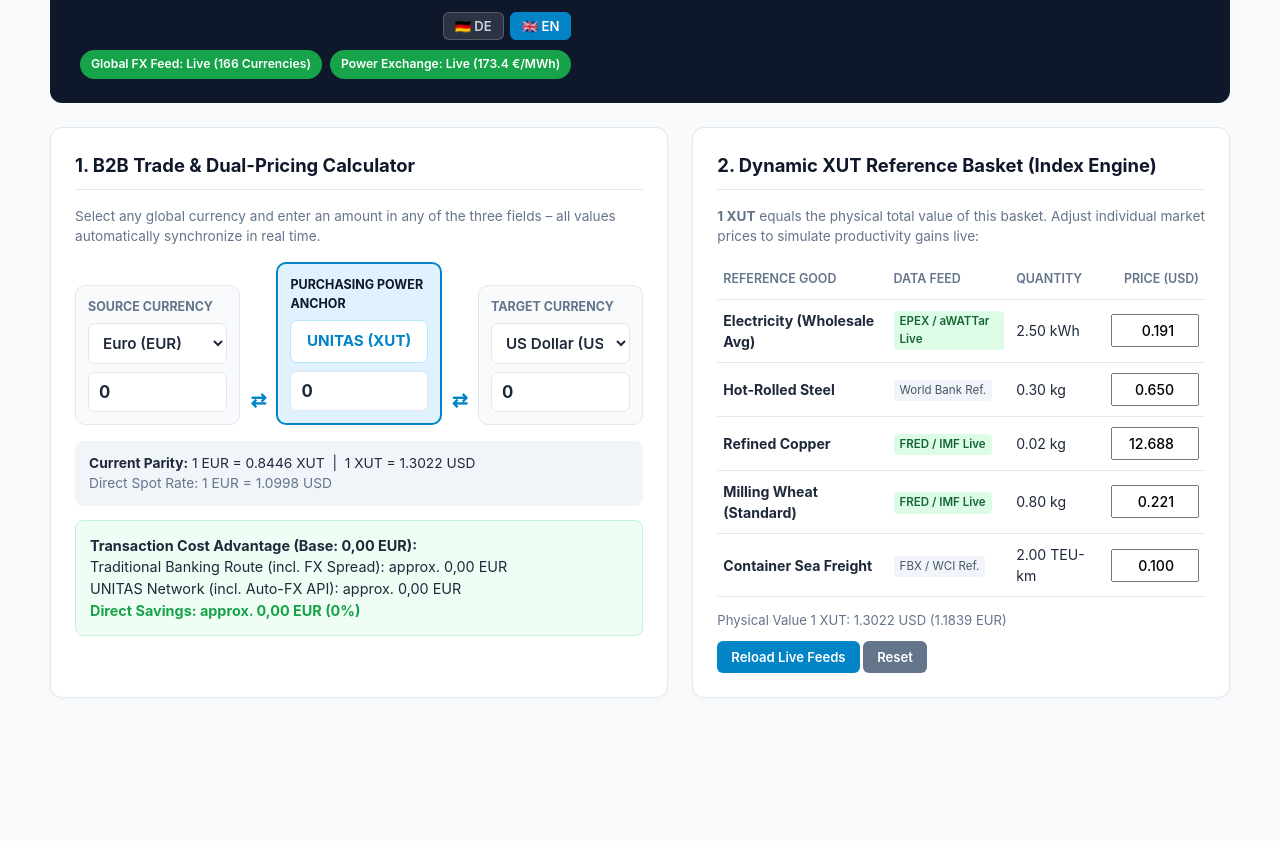
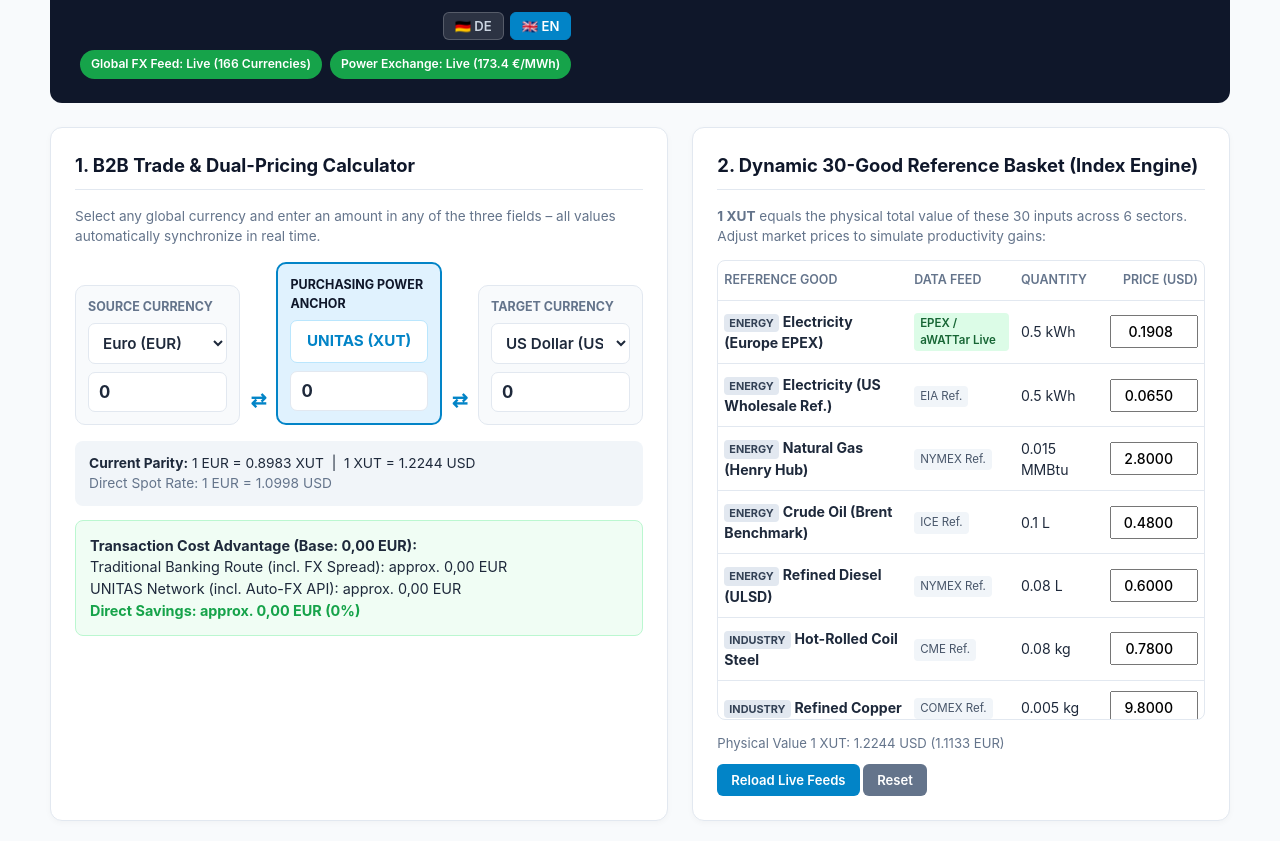
Before and after one commit to UNITAS-XUT/unitas-index, a plain HTML site: page index.html in a window 1280 px wide. Shown: the part 107-948 px from the top of the page. Before the commit the page ends 825 px from the top, so only its background shows below. Drawn offline with Linux system fonts and the light colour scheme.

Commit message:
Update index.html

```diff
--- a/index.html
+++ b/index.html
@@ -45,6 +45,8 @@
         .price-input { width: 88px !important; padding: 6px 8px !important; font-size: 0.88rem !important; text-align: right; font-weight: 500 !important; }
         .status-bar { font-size: 0.82rem; color: var(--muted); margin-top: 14px; display: flex; justify-content: space-between; align-items: center; flex-wrap: wrap; gap: 10px; }
         .action-btn { background: var(--accent); color: white; border: none; padding: 8px 14px; border-radius: 6px; cursor: pointer; font-weight: 600; font-size: 0.82rem; }
+        .basket-scroll { max-height: 460px; overflow-y: auto; border: 1px solid var(--border); border-radius: 8px; }
+        .sec-tag { display: inline-block; font-size: 0.68rem; font-weight: 700; text-transform: uppercase; padding: 1px 5px; border-radius: 4px; background: #e2e8f0; color: #334155; margin-right: 4px; }
     </style>
 </head>
 <body>
@@ -94,6 +96,7 @@
         <div class="card">
             <h2 id="ui-card2-title">2. Dynamischer XUT-Referenzkorb (Index-Engine)</h2>
             <p id="ui-card2-desc" style="font-size: 0.85rem; color: var(--muted);"><strong>1 XUT</strong> entspricht dem physischen Gesamtwert dieses Korbs. Ändern Sie einzelne Marktpreise, um Produktivitätssprünge live zu testen:</p>
+            <div class="basket-scroll">
                 <table>
                     <thead>
                         <tr>
@@ -105,6 +108,7 @@
                     </thead>
                     <tbody id="basket-body"></tbody>
                 </table>
+            </div>
             <div class="status-bar">
                 <span id="basket-usd-total">Basiswert 1 XUT: 1.0000 USD</span>
                 <div>
@@ -129,8 +133,8 @@ var i18n = {
         lblFrom: "Ausgangswährung",
         lblXut: "Kaufkraft-Anker",
         lblTo: "Zielwährung",
-        card2Title: "2. Dynamischer XUT-Referenzkorb (Index-Engine)",
-        card2Desc: "<strong>1 XUT</strong> entspricht dem physischen Gesamtwert dieses Korbs. Ändern Sie einzelne Marktpreise, um Produktivitätssprünge live zu testen:",
+        card2Title: "2. Dynamischer 30-Güter-Referenzkorb (Index-Engine)",
+        card2Desc: "<strong>1 XUT</strong> entspricht dem physischen Gesamtwert dieser 30 Güter über 6 Sektoren. Ändern Sie einzelne Marktpreise für Stresstests:",
         thGood: "Referenzgut",
         thSrc: "Datenquelle",
         thQty: "Menge",
@@ -150,7 +154,18 @@ var i18n = {
         savDirect: "Direkte Ersparnis: ca. {sav} {curr} ({pct} %)",
         srcRef: "Referenzwert",
         srcSim: "Simuliert",
-        goods: { power: "Strom (Großhandel Ø)", steel: "Warmgewalzter Stahl", copper: "Raffiniertes Kupfer", wheat: "Mahlweizen (Standard)", freight: "Container-Seefracht" }
+        goods: {
+            power_eu: "Strom (Europa EPEX Ø)", power_us: "Strom (Nordamerika Ref.)", gas: "Erdgas (Henry Hub)",
+            oil: "Rohöl (Brent Benchmark)", diesel: "Kraftstoff (ULSD Diesel)", steel: "Warmgewalzter Stahl",
+            copper: "Raffiniertes Kupfer", aluminum: "Primäraluminium", iron: "Eisenerz (62% Fe)",
+            gold: "Industriegold", silver: "Industriesilber", platinum: "Platin (Katalysator)",
+            palladium: "Palladium (Elektronik)", lumber: "Nadelschnittholz", cement: "Zement & Klinker",
+            glass: "Flachglas (Industrie)", asphalt: "Asphalt & Bitumen", wheat: "Mahlweizen (CBOT)",
+            corn: "Mais (CBOT)", soybeans: "Sojabohnen (CBOT)", soyoil: "Soja- & Speiseöl",
+            sugar: "Rohzucker (ICE #11)", coffee: "Rohkaffee (Arabica)", cocoa: "Kakao (ICE)",
+            cotton: "Baumwolle (ICE #2)", rice: "Rohreis (CBOT)", sea_freight: "Container-Seefracht",
+            land_freight: "Schienen- & Straßengüter", cloud_cpu: "Cloud-Rechenleistung", cloud_storage: "Cloud-Datenspeicher"
+        }
     },
     en: {
         title: "UNITAS (XUT) – Reference Index & 3-Way Trade Calculator",
@@ -160,8 +175,8 @@ var i18n = {
         lblFrom: "Source Currency",
         lblXut: "Purchasing Power Anchor",
         lblTo: "Target Currency",
-        card2Title: "2. Dynamic XUT Reference Basket (Index Engine)",
-        card2Desc: "<strong>1 XUT</strong> equals the physical total value of this basket. Adjust individual market prices to simulate productivity gains live:",
+        card2Title: "2. Dynamic 30-Good Reference Basket (Index Engine)",
+        card2Desc: "<strong>1 XUT</strong> equals the physical total value of these 30 inputs across 6 sectors. Adjust market prices to simulate productivity gains:",
         thGood: "Reference Good",
         thSrc: "Data Feed",
         thQty: "Quantity",
@@ -181,16 +196,51 @@ var i18n = {
         savDirect: "Direct Savings: approx. {sav} {curr} ({pct}%)",
         srcRef: "Reference Feed",
         srcSim: "Simulated",
-        goods: { power: "Electricity (Wholesale Avg)", steel: "Hot-Rolled Steel", copper: "Refined Copper", wheat: "Milling Wheat (Standard)", freight: "Container Sea Freight" }
+        goods: {
+            power_eu: "Electricity (Europe EPEX)", power_us: "Electricity (US Wholesale Ref.)", gas: "Natural Gas (Henry Hub)",
+            oil: "Crude Oil (Brent Benchmark)", diesel: "Refined Diesel (ULSD)", steel: "Hot-Rolled Coil Steel",
+            copper: "Refined Copper", aluminum: "Primary Aluminum", iron: "Iron Ore (62% Fe)",
+            gold: "Industrial Gold", silver: "Industrial Silver", platinum: "Platinum (Catalyst)",
+            palladium: "Palladium (Electronics)", lumber: "Softwood Lumber", cement: "Cement & Clinker",
+            glass: "Flat Industrial Glass", asphalt: "Asphalt & Bitumen", wheat: "Milling Wheat (CBOT)",
+            corn: "Corn Benchmark (CBOT)", soybeans: "Soybeans (CBOT)", soyoil: "Soybean & Edible Oil",
+            sugar: "Raw Sugar (ICE #11)", coffee: "Arabica Coffee (ICE)", cocoa: "Cocoa Benchmark (ICE)",
+            cotton: "Cotton (ICE #2)", rice: "Rough Rice (CBOT)", sea_freight: "Container Sea Freight",
+            land_freight: "Rail & Road Freight", cloud_cpu: "Cloud Compute (vCPU)", cloud_storage: "Cloud Object Storage"
+        }
     }
 };
-
 var defaultBasket = [
-    { id: "power", sourceKey: "ref", customSource: "Energy-Charts", isLive: false, unit: "kWh", qty: 2.50, priceUsd: 0.085, step: 0.005 },
-    { id: "steel", sourceKey: "static", customSource: "World Bank Ref.", isLive: false, unit: "kg", qty: 0.30, priceUsd: 0.650, step: 0.020 },
-    { id: "copper", sourceKey: "static", customSource: "FRED / LME Ref.", isLive: false, unit: "kg", qty: 0.02, priceUsd: 9.500, step: 0.250 },
-    { id: "wheat", sourceKey: "static", customSource: "FRED / CME Ref.", isLive: false, unit: "kg", qty: 0.80, priceUsd: 0.250, step: 0.010 },
-    { id: "freight", sourceKey: "static", customSource: "FBX / WCI Ref.", isLive: false, unit: "TEU-km", qty: 2.00, priceUsd: 0.100, step: 0.010 }
+    { id: "power_eu", sec: "Energy", ticker: "power_eu", customSource: "EPEX Ref.", isLive: false, unit: "kWh", qty: 0.50, priceUsd: 0.110, step: 0.005 },
+    { id: "power_us", sec: "Energy", ticker: null, customSource: "EIA Ref.", isLive: false, unit: "kWh", qty: 0.50, priceUsd: 0.065, step: 0.005 },
+    { id: "gas", sec: "Energy", ticker: "gas", customSource: "NYMEX Ref.", isLive: false, unit: "MMBtu", qty: 0.015, priceUsd: 2.800, step: 0.100 },
+    { id: "oil", sec: "Energy", ticker: "oil", customSource: "ICE Ref.", isLive: false, unit: "L", qty: 0.10, priceUsd: 0.480, step: 0.010 },
+    { id: "diesel", sec: "Energy", ticker: "diesel", customSource: "NYMEX Ref.", isLive: false, unit: "L", qty: 0.08, priceUsd: 0.600, step: 0.010 },
+    { id: "steel", sec: "Industry", ticker: "steel", customSource: "CME Ref.", isLive: false, unit: "kg", qty: 0.08, priceUsd: 0.780, step: 0.020 },
+    { id: "copper", sec: "Industry", ticker: "copper", customSource: "COMEX Ref.", isLive: false, unit: "kg", qty: 0.005, priceUsd: 9.800, step: 0.200 },
+    { id: "aluminum", sec: "Industry", ticker: "aluminum", customSource: "COMEX Ref.", isLive: false, unit: "kg", qty: 0.02, priceUsd: 2.600, step: 0.050 },
+    { id: "iron", sec: "Industry", ticker: "iron", customSource: "SGX Ref.", isLive: false, unit: "kg", qty: 0.30, priceUsd: 0.105, step: 0.005 },
+    { id: "gold", sec: "Industry", ticker: "gold", customSource: "COMEX Ref.", isLive: false, unit: "g", qty: 0.0004, priceUsd: 85.00, step: 1.000 },
+    { id: "silver", sec: "Industry", ticker: "silver", customSource: "COMEX Ref.", isLive: false, unit: "g", qty: 0.03, priceUsd: 1.000, step: 0.050 },
+    { id: "platinum", sec: "Industry", ticker: "platinum", customSource: "NYMEX Ref.", isLive: false, unit: "g", qty: 0.001, priceUsd: 32.00, step: 0.500 },
+    { id: "palladium", sec: "Industry", ticker: "palladium", customSource: "NYMEX Ref.", isLive: false, unit: "g", qty: 0.001, priceUsd: 34.00, step: 0.500 },
+    { id: "lumber", sec: "Build", ticker: "lumber", customSource: "CME Ref.", isLive: false, unit: "m³", qty: 0.00015, priceUsd: 230.0, step: 5.000 },
+    { id: "cement", sec: "Build", ticker: null, customSource: "BLS PPI Ref.", isLive: false, unit: "kg", qty: 0.35, priceUsd: 0.140, step: 0.005 },
+    { id: "glass", sec: "Build", ticker: null, customSource: "BLS PPI Ref.", isLive: false, unit: "m²", qty: 0.004, priceUsd: 12.00, step: 0.500 },
+    { id: "asphalt", sec: "Build", ticker: null, customSource: "BLS PPI Ref.", isLive: false, unit: "kg", qty: 0.08, priceUsd: 0.450, step: 0.010 },
+    { id: "wheat", sec: "Agri", ticker: "wheat", customSource: "CBOT Ref.", isLive: false, unit: "kg", qty: 0.20, priceUsd: 0.210, step: 0.010 },
+    { id: "corn", sec: "Agri", ticker: "corn", customSource: "CBOT Ref.", isLive: false, unit: "kg", qty: 0.25, priceUsd: 0.170, step: 0.010 },
+    { id: "soybeans", sec: "Agri", ticker: "soybeans", customSource: "CBOT Ref.", isLive: false, unit: "kg", qty: 0.10, priceUsd: 0.370, step: 0.010 },
+    { id: "soyoil", sec: "Agri", ticker: "soyoil", customSource: "CBOT Ref.", isLive: false, unit: "kg", qty: 0.03, priceUsd: 0.980, step: 0.020 },
+    { id: "sugar", sec: "Agri", ticker: "sugar", customSource: "ICE Ref.", isLive: false, unit: "kg", qty: 0.06, priceUsd: 0.460, step: 0.010 },
+    { id: "coffee", sec: "Agri", ticker: "coffee", customSource: "ICE Ref.", isLive: false, unit: "kg", qty: 0.005, priceUsd: 6.200, step: 0.100 },
+    { id: "cocoa", sec: "Agri", ticker: "cocoa", customSource: "ICE Ref.", isLive: false, unit: "kg", qty: 0.004, priceUsd: 7.500, step: 0.100 },
+    { id: "cotton", sec: "Agri", ticker: "cotton", customSource: "ICE Ref.", isLive: false, unit: "kg", qty: 0.015, priceUsd: 1.550, step: 0.050 },
+    { id: "rice", sec: "Agri", ticker: "rice", customSource: "CBOT Ref.", isLive: false, unit: "kg", qty: 0.08, priceUsd: 0.330, step: 0.010 },
+    { id: "sea_freight", sec: "Logistics", ticker: null, customSource: "FBX / WCI Ref.", isLive: false, unit: "TEU-km", qty: 0.50, priceUsd: 0.090, step: 0.005 },
+    { id: "land_freight", sec: "Logistics", ticker: null, customSource: "BTS TSI Ref.", isLive: false, unit: "t-km", qty: 0.40, priceUsd: 0.110, step: 0.005 },
+    { id: "cloud_cpu", sec: "Digital", ticker: null, customSource: "Cloud On-Demand", isLive: false, unit: "vCPU-h", qty: 1.00, priceUsd: 0.042, step: 0.002 },
+    { id: "cloud_storage", sec: "Digital", ticker: null, customSource: "S3 Standard Ref.", isLive: false, unit: "TB-mo", qty: 0.002, priceUsd: 23.00, step: 0.500 }
 ];
 var basket = JSON.parse(JSON.stringify(defaultBasket));
 
@@ -201,6 +251,7 @@ var fxRatesPerUsd = {
     NOK: 10.90, PLN: 4.02, NGN: 1620.0, EGP: 49.20, IDR: 15700.0, THB: 34.10
 };
 var priorityCurrencies = ["EUR", "USD", "CHF", "CNY", "BRL", "TRY", "INR", "ZAR", "JPY", "GBP", "AED", "SAR", "MXN", "NGN"];
+
 function getCurrencyLabel(code) {
     try {
         var dn = new Intl.DisplayNames([currentLang], { type: "currency" });
@@ -245,7 +296,6 @@ function populateCurrencyDropdowns(selectedFrom, selectedTo) {
         sel.appendChild(grpAll);
     });
 }
-
 function setLanguage(lang) {
     currentLang = lang;
     var t = i18n[lang];
@@ -371,14 +421,14 @@ function renderBasket() {
     basket.forEach(function(item, index) {
         var tr = document.createElement("tr");
         var cls = item.isLive ? "source-tag source-live" : "source-tag";
-        var srcLabel = item.sourceKey === "sim" ? t.srcSim : (item.sourceKey === "ref" ? t.srcRef : item.customSource);
-        tr.innerHTML = "<td><strong>" + t.goods[item.id] + "</strong></td><td><span class='" + cls + "'>" + srcLabel + "</span></td><td>" + item.qty.toFixed(2) + " " + item.unit + "</td><td style='text-align:right;'><input type='number' class='price-input' value='" + item.priceUsd.toFixed(3) + "' step='" + item.step + "' min='0'></td>";
+        var srcLabel = item.isSim ? t.srcSim : item.customSource;
+        tr.innerHTML = "<td><span class='sec-tag'>" + item.sec + "</span><strong>" + t.goods[item.id] + "</strong></td><td><span class='" + cls + "'>" + srcLabel + "</span></td><td>" + item.qty + " " + item.unit + "</td><td style='text-align:right;'><input type='number' class='price-input' value='" + item.priceUsd.toFixed(4) + "' step='" + item.step + "' min='0'></td>";
         tr.querySelector("input").addEventListener("input", function() {
             var val = parseFloat(this.value);
             if (!isNaN(val) && val >= 0) {
                 basket[index].priceUsd = val;
                 basket[index].isLive = false;
-                basket[index].sourceKey = "sim";
+                basket[index].isSim = true;
                 recalculate("xut");
             }
         });
@@ -407,11 +457,10 @@ function fetchLiveFeeds() {
             }
             if (d && d.power_live && d.power_eur_mwh !== null) {
                 powerLiveAvg = d.power_eur_mwh;
-                var powerItem = basket.find(function(x) { return x.id === "power"; });
+                var powerItem = basket.find(function(x) { return x.id === "power_eu"; });
                 if (powerItem) {
                     powerItem.priceUsd = Math.max(0.001, powerLiveAvg / 1000) / (fxRatesPerUsd.EUR || 0.86);
                     powerItem.isLive = true;
-                    powerItem.sourceKey = "static";
                     powerItem.customSource = "EPEX / aWATTar Live";
                 }
                 pwSt.textContent = i18n[currentLang].pwLive.replace("{p}", powerLiveAvg.toFixed(1));
@@ -420,23 +469,14 @@ function fetchLiveFeeds() {
                 pwSt.textContent = i18n[currentLang].pwOffline;
                 pwSt.style.background = "#d97706";
             }
-            if (d && d.copper_live && d.copper_usd_kg !== null) {
-                var copperItem = basket.find(function(x) { return x.id === "copper"; });
-                if (copperItem) {
-                    copperItem.priceUsd = d.copper_usd_kg;
-                    copperItem.isLive = true;
-                    copperItem.sourceKey = "static";
-                    copperItem.customSource = "FRED / IMF Live";
+            if (d && d.commodities) {
+                basket.forEach(function(item) {
+                    if (item.ticker && d.commodities[item.ticker] > 0) {
+                        item.priceUsd = d.commodities[item.ticker];
+                        item.isLive = true;
+                        item.customSource = "Exchange Live";
                     }
-            }
-            if (d && d.wheat_live && d.wheat_usd_kg !== null) {
-                var wheatItem = basket.find(function(x) { return x.id === "wheat"; });
-                if (wheatItem) {
-                    wheatItem.priceUsd = d.wheat_usd_kg;
-                    wheatItem.isLive = true;
-                    wheatItem.sourceKey = "static";
-                    wheatItem.customSource = "FRED / IMF Live";
-                }
+                });
             }
             renderBasket();
             recalculate("xut");
```
Lines whose indentation alone changed are shown as unchanged.
